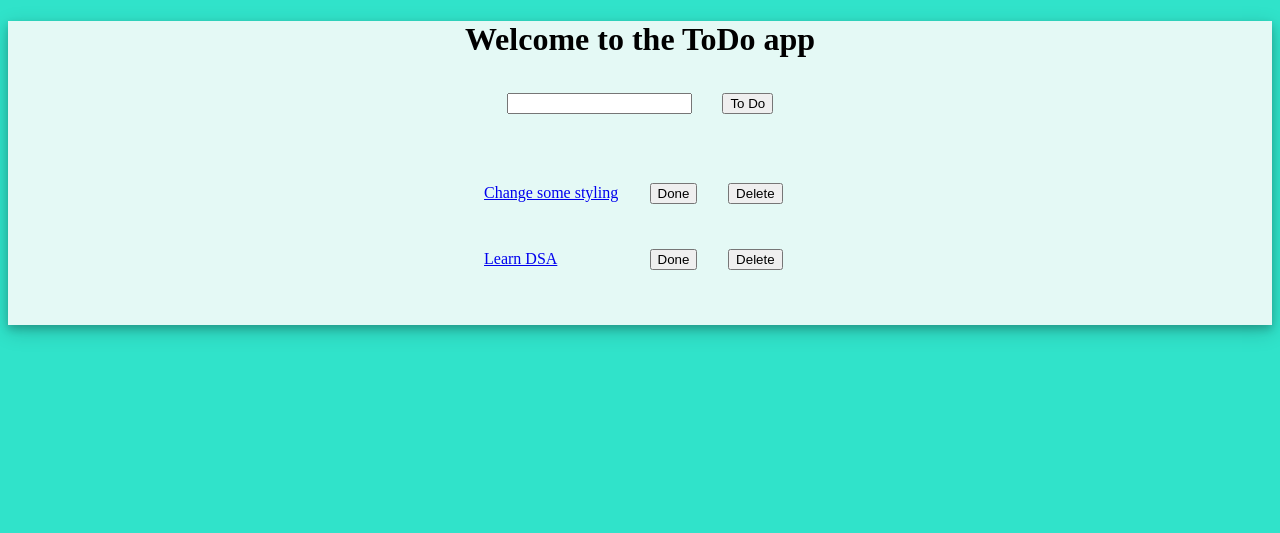
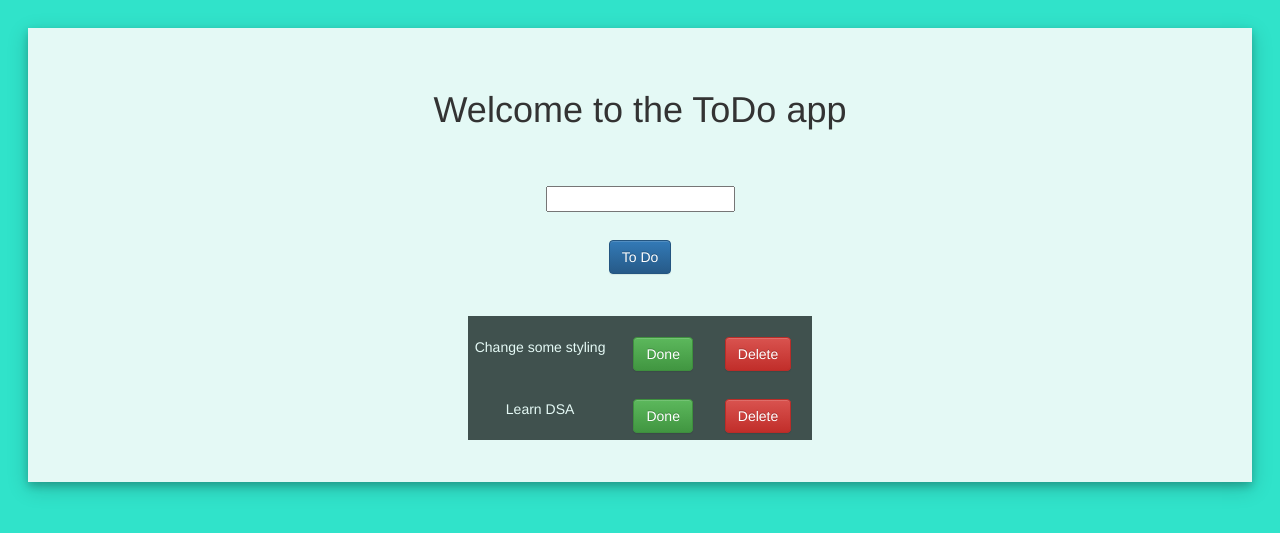
Before and after one commit to Jimmy290901/ToDo, a Django app: page / in a window 1280 px wide. Shown: the top 533 px of the page. Run offline with Django 3.2, Linux system fonts and the light colour scheme; data comes from the database, SQL or seed files in the repository; both versions use the stored data as it was after the commit; some libraries are stand-ins or nearby versions.

Commit message:
Added Bootstrap and some more styling

```diff
--- a/todo/static/css/styles.css
+++ b/todo/static/css/styles.css
@@ -6,13 +6,46 @@ body {
     background-color: #e4f9f5;
     box-shadow: 0 4px 8px 0 rgba(0, 0, 0, 0.2), 0 6px 20px 0 rgba(0, 0, 0, 0.19);
     text-align: center;
+    padding: 3em;
+    margin: 2em;
 }
+
+.inputTask {
+    margin: 3em;
+}
+
 .listOfTasks{
     padding:2em;
 }
+
+.listOfTasks tr{
+    background-color: #40514e;
+    border-color: chartreuse;
+}
+
+table{
+    border-spacing: 5em;
+}
+
 td{
     padding:0.5em;
+    text-align: center;
 }
+
+td a{
+    text-decoration: none;
+}
+
+
+
+td a:link, td a:visited{
+    color: #e4f9f5;
+}
+
+td a:hover{
+    color: aqua;
+}
+
 input{
     margin: 1em;
 }
--- a/todo/tasks/templates/tasks/base.html
+++ b/todo/tasks/templates/tasks/base.html
@@ -2,7 +2,7 @@
 <!--[if lt IE 7]>      <html class="no-js lt-ie9 lt-ie8 lt-ie7"> <![endif]-->
 <!--[if IE 7]>         <html class="no-js lt-ie9 lt-ie8"> <![endif]-->
 <!--[if IE 8]>         <html class="no-js lt-ie9"> <![endif]-->
-<!--[if gt IE 8]>      <html class="no-js"> <!--<![endif]-->
+<!--[if gt IE 8]>      <html class="no-js"> <!<![endif]-->
 <html>
     <head>
         <meta charset="utf-8">
@@ -10,6 +10,15 @@
         <title></title>
         <meta name="description" content="">
         <meta name="viewport" content="width=device-width, initial-scale=1">
+        <!-- Latest compiled and minified CSS -->
+        <link rel="stylesheet" href="https://maxcdn.bootstrapcdn.com/bootstrap/3.3.7/css/bootstrap.min.css" integrity="sha384-BVYiiSIFeK1dGmJRAkycuHAHRg32OmUcww7on3RYdg4Va+PmSTsz/K68vbdEjh4u" crossorigin="anonymous">
+
+        <!-- Optional theme -->
+        <link rel="stylesheet" href="https://maxcdn.bootstrapcdn.com/bootstrap/3.3.7/css/bootstrap-theme.min.css" integrity="sha384-rHyoN1iRsVXV4nD0JutlnGaslCJuC7uwjduW9SVrLvRYooPp2bWYgmgJQIXwl/Sp" crossorigin="anonymous">
+
+        <!-- Latest compiled and minified JavaScript -->
+        <script src="https://maxcdn.bootstrapcdn.com/bootstrap/3.3.7/js/bootstrap.min.js" integrity="sha384-Tc5IQib027qvyjSMfHjOMaLkfuWVxZxUPnCJA7l2mCWNIpG9mGCD8wGNIcPD7Txa" crossorigin="anonymous"></script>
+
         {% load static %}
         <link rel="stylesheet" href="{% static '/css/styles.css'%}" type="text/css">
     </head>
--- a/todo/tasks/templates/tasks/home.html
+++ b/todo/tasks/templates/tasks/home.html
@@ -7,12 +7,12 @@
     <div class = "inputTask">
         <form action = "" method="POST"> {% csrf_token %}
             {{taskForm.title}}
-            <input type="submit" value="To Do" name="todo_button">
+            <br>
+            <input type="submit" value="To Do" class = "btn btn-primary" name="todo_button">
         </form>
     </div>
-    <div class = "listOfTasks">
         <center>
-        <table>
+        <table class = "listOfTasks">
         {% for task in allTasks %}
                 <tr>
                     <td>
@@ -26,16 +26,15 @@
                         <form action="" method="POST"> {% csrf_token %}
                             <input type="hidden" value="{{task.id}}" name="id">
                             {% if task.isComplete == False %}
-                                <input type="submit" value="Done" name="completed">
+                                <input type="submit" value="Done" class="btn btn-success" name="completed">
                             {% else %}
-                                <input type="submit" value="Undone" name="completed">
+                                <input type="submit" value="Undone" class="btn btn-warning" name="completed">
                             {% endif %}
-                            <input type="submit" value="Delete" name="del_button">
+                            <input type="submit" value="Delete" class="btn btn-danger" name="del_button">
                         </form>
                     </td>
                 </tr>
         {% endfor %}
-        <table>
+        </table>
         </center>
-    </div>
 {% endblock %}
--- a/todo/tasks/templates/tasks/update.html
+++ b/todo/tasks/templates/tasks/update.html
@@ -5,6 +5,7 @@
             {{task.title}} <br>
             <label>Completed</label>
             {{task.isComplete}} <br>
-            <input type="submit" value="save">
+            <input type="submit" value="Go Back" class="btn btn-primary" name="go_back">
+            <input type="submit" value="Save" class="btn btn-success" name="save">
     </form>
 {%  endblock %}
--- a/todo/tasks/views.py
+++ b/todo/tasks/views.py
@@ -8,7 +8,7 @@ def home(request):
     taskForm = MyTaskForm()
 
     if request.method == 'POST':
-        # print(request.POST)
+        print(request.POST)
         if 'todo_button' in request.POST:
             addTask = MyTaskForm(request.POST)
             if addTask.is_valid():
@@ -21,7 +21,7 @@ def home(request):
             # print(request.POST)
             deletedTask = MyTasks.objects.get(id=int(request.POST['id']))
             deletedTask.delete()
-
+        return redirect(home)
     context = {
         'allTasks': allTasks,
         'taskForm': taskForm,
@@ -32,9 +32,11 @@ def updateTask(request, task_id):
     task = get_object_or_404(MyTasks, id = task_id)
     taskForm = MyTaskForm(instance=task)
     if request.method == "POST":
-        updatedTaskForm = MyTaskForm(request.POST, instance=task)
-        if updatedTaskForm.is_valid():
-            updatedTaskForm.save()
+        # print(request.POST)
+        if 'save' in request.POST:
+            updatedTaskForm = MyTaskForm(request.POST, instance=task)
+            if updatedTaskForm.is_valid():
+                updatedTaskForm.save()
         return redirect(home)
     context = {
         'task':taskForm,
```
Also changed, not shown: todo/db.sqlite3.
